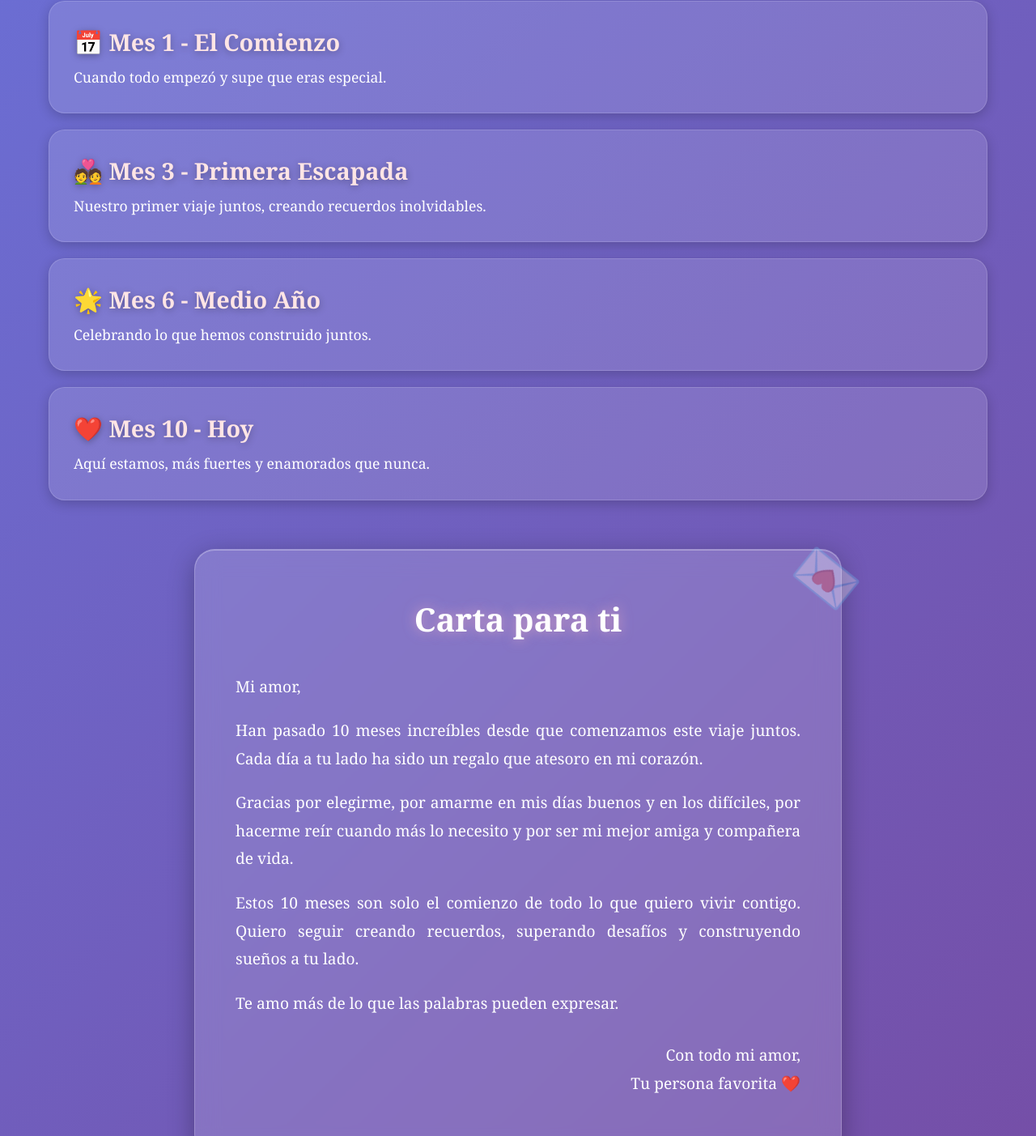
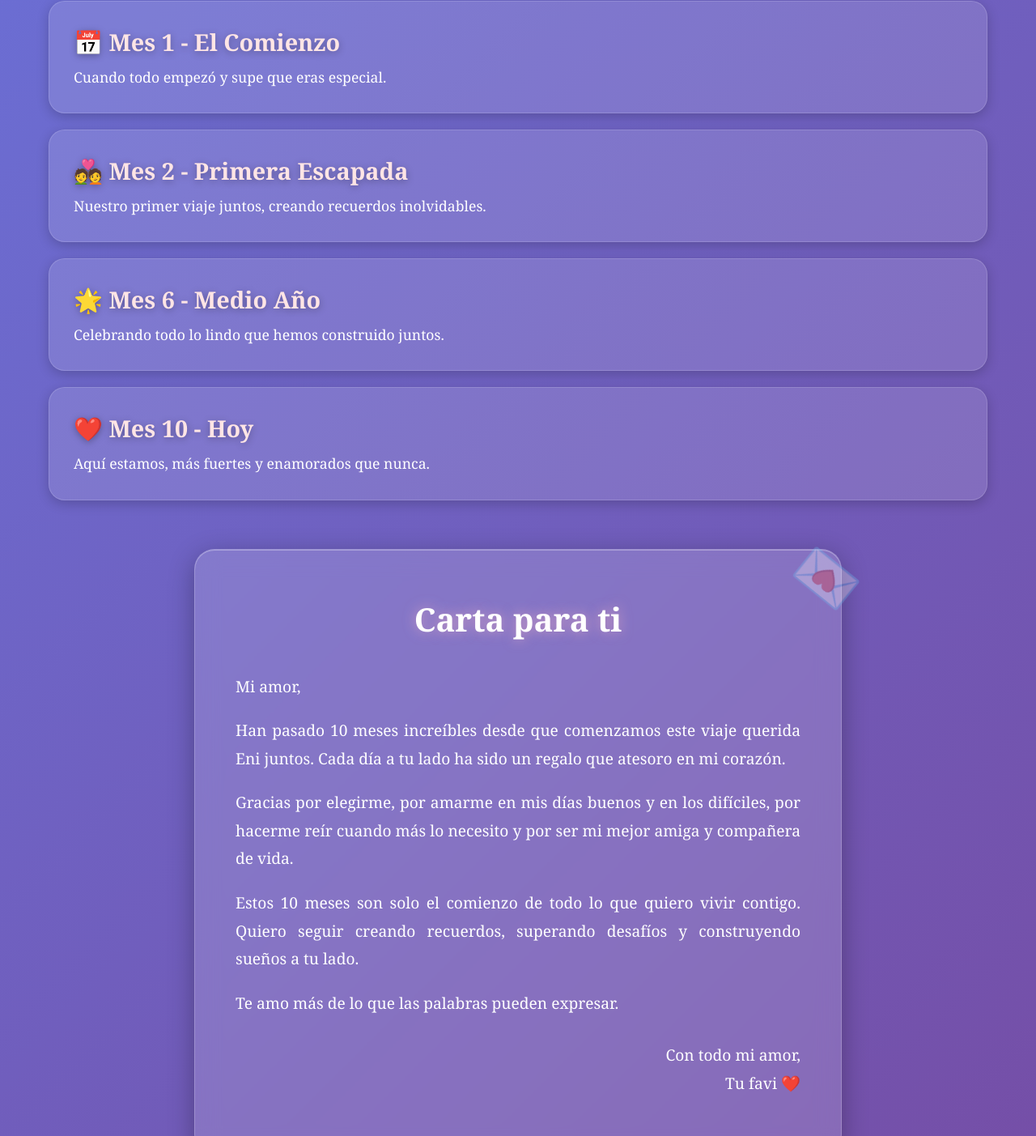
Before and after one commit to icyfavvi/10months, a plain HTML site: page index.html in a window 1280 px wide. Shown: the part 1473-2876 px from the top of the page at 81% size. Drawn offline with Linux system fonts and the light colour scheme.

Commit message:
Update index.html

```diff
--- a/index.html
+++ b/index.html
@@ -682,7 +682,7 @@
             <h2>Tiempo juntos</h2>
             <div class="time-display">
                 <div class="time-unit">
-                    <span class="time-number" id="days">300</span>
+                    <span class="time-number" id="days">304</span>
                     <span>Días</span>
                 </div>
                 <div class="time-unit">
@@ -749,12 +749,12 @@
                 <p>Cuando todo empezó y supe que eras especial.</p>
             </div>
             <div class="timeline-item">
-                <h3>💑 Mes 3 - Primera Escapada</h3>
+                <h3>💑 Mes 2 - Primera Escapada</h3>
                 <p>Nuestro primer viaje juntos, creando recuerdos inolvidables.</p>
             </div>
             <div class="timeline-item">
                 <h3>🌟 Mes 6 - Medio Año</h3>
-                <p>Celebrando lo que hemos construido juntos.</p>
+                <p>Celebrando todo lo lindo que hemos construido juntos.</p>
             </div>
             <div class="timeline-item">
                 <h3>❤️ Mes 10 - Hoy</h3>
@@ -765,17 +765,17 @@
         <div class="love-letter">
             <h2>Carta para ti</h2>
             <p>Mi amor,</p>
-            <p>Han pasado 10 meses increíbles desde que comenzamos este viaje juntos. Cada día a tu lado ha sido un regalo que atesoro en mi corazón.</p>
+            <p>Han pasado 10 meses increíbles desde que comenzamos este viaje querida Eni juntos. Cada día a tu lado ha sido un regalo que atesoro en mi corazón.</p>
             <p>Gracias por elegirme, por amarme en mis días buenos y en los difíciles, por hacerme reír cuando más lo necesito y por ser mi mejor amiga y compañera de vida.</p>
             <p>Estos 10 meses son solo el comienzo de todo lo que quiero vivir contigo. Quiero seguir creando recuerdos, superando desafíos y construyendo sueños a tu lado.</p>
             <p>Te amo más de lo que las palabras pueden expresar.</p>
-            <p style="text-align: right; margin-top: 30px;">Con todo mi amor,<br>Tu persona favorita ❤️</p>
+            <p style="text-align: right; margin-top: 30px;">Con todo mi amor,<br>Tu favi ❤️</p>
         </div>
 
         <button class="surprise-btn" onclick="showSurprise()">¡Presiona para una sorpresa! 🎁</button>
 
         <footer>
-            <p>💕 Felices 10 meses, mi amor 💕</p>
+            <p>💕 Felices 10 meses, mi golda 💕</p>
         </footer>
     </div>
 
```
